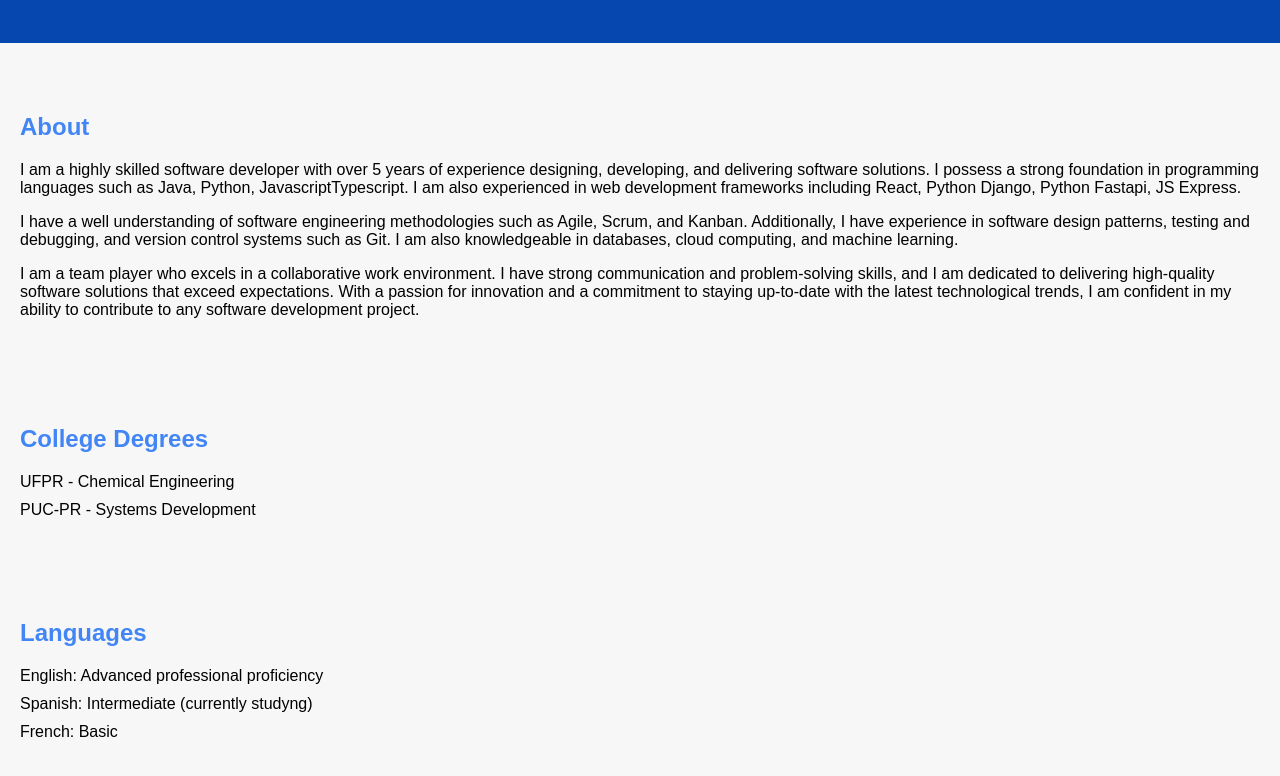
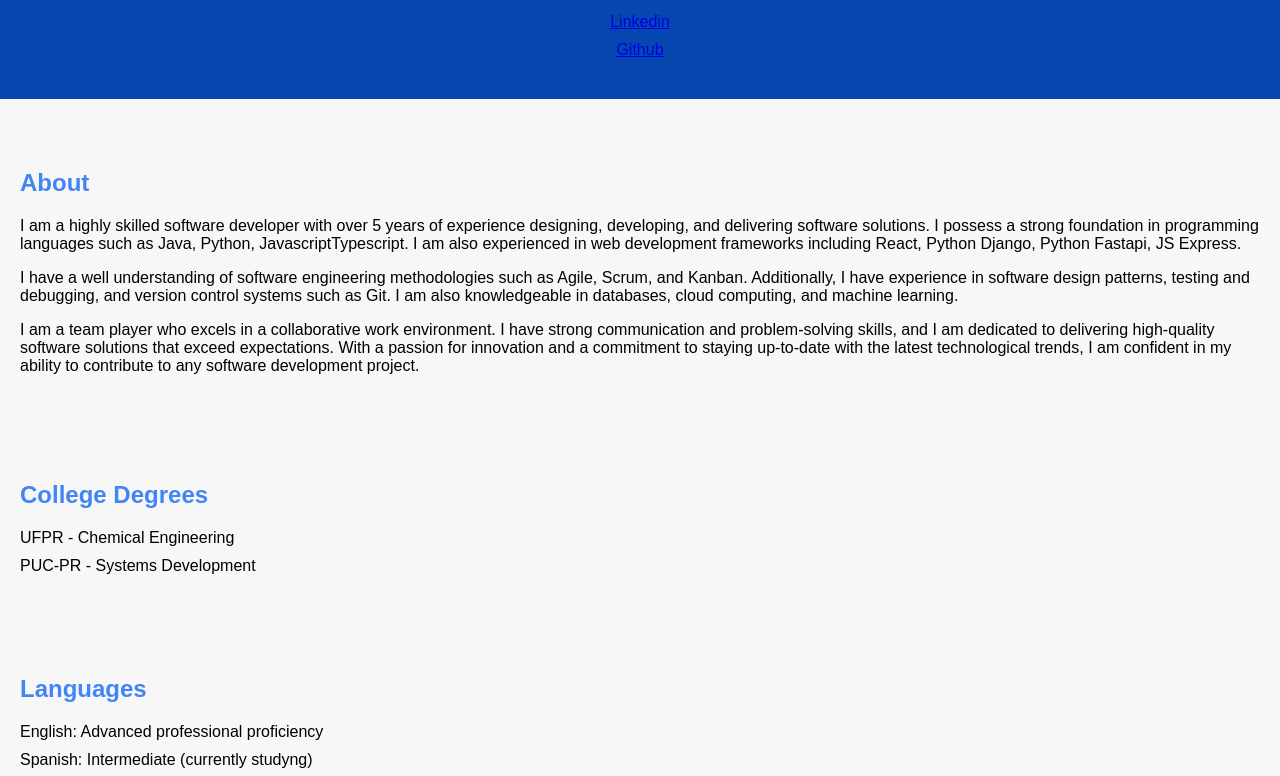
Before and after one commit to guimassoqueto/guimassoqueto.github.io, a plain HTML site: page index.html in a window 1280 px wide. Shown: the part 109-885 px from the top of the page. Drawn offline with Linux system fonts and the light colour scheme.

Commit message:
Update index.html

```diff
--- a/index.html
+++ b/index.html
@@ -8,6 +8,12 @@
 	<header>
 		<h1>Guilherme A. Massoqueto</h1>
 		<p>Software Developer</p>
+		<nav>
+			<ul>
+				<li><a href="https://linkedin.com/in/guimassoqueto">Linkedin</a></li>
+				<li><a href="https://github.com/guimassoqueto">Github</a></li>
+			</ul>
+		</nav>
 	</header>
 	<section>
 		<h2>About</h2>
```
